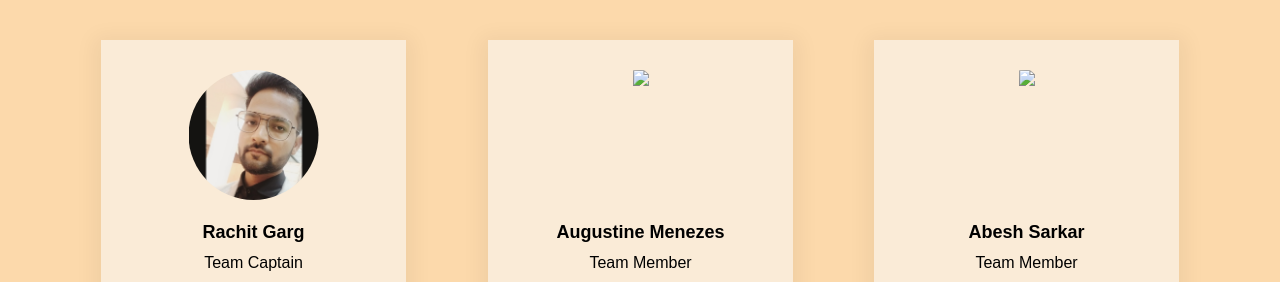
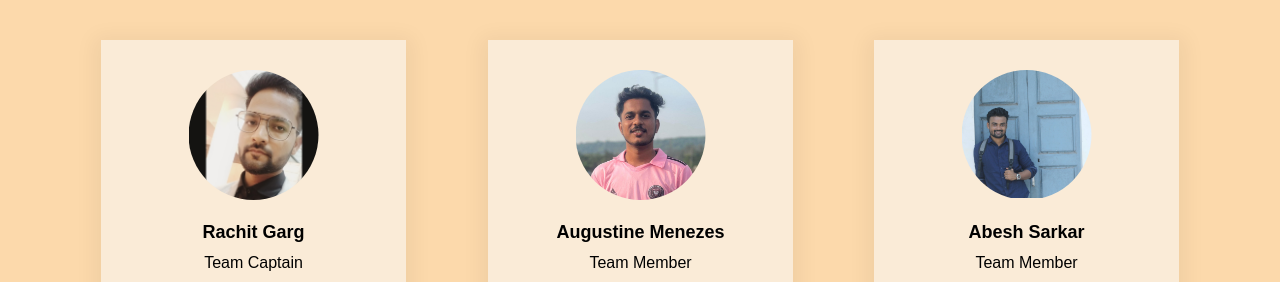
Before and after one commit to Rachitgarg56/Geekathon-Team, a browser extension: page Introduction/index.html in a window 1280 px wide. Shown: the part 129-411 px from the top of the page. Drawn offline with nearby package versions, Linux system fonts and the light colour scheme.

Commit message:
index.html updated

```diff
--- a/Introduction/index.html
+++ b/Introduction/index.html
@@ -57,7 +57,7 @@
         >
           <div class="card">
             <div class="team-image-wrapper">
-              <img class="team-member-image" src="./Assets/.jpg" />
+              <img class="team-member-image" src="./Assets/Augustine.jpg" />
             </div>
             <p class="text-blk name">Augustine Menezes</p>
             <p class="text-blk position">Team Member</p>
@@ -85,7 +85,7 @@
         >
           <div class="card">
             <div class="team-image-wrapper">
-              <img class="team-member-image" src="./Assets/.jpg" />
+              <img class="team-member-image" src="./Assets/Abesh.jpg" />
             </div>
             <p class="text-blk name">Abesh Sarkar</p>
             <p class="text-blk position">Team Member</p>
```
Also changed, not shown: Introduction/Assets/Abesh.jpg (added), Introduction/Assets/Augustine.jpg (added).
